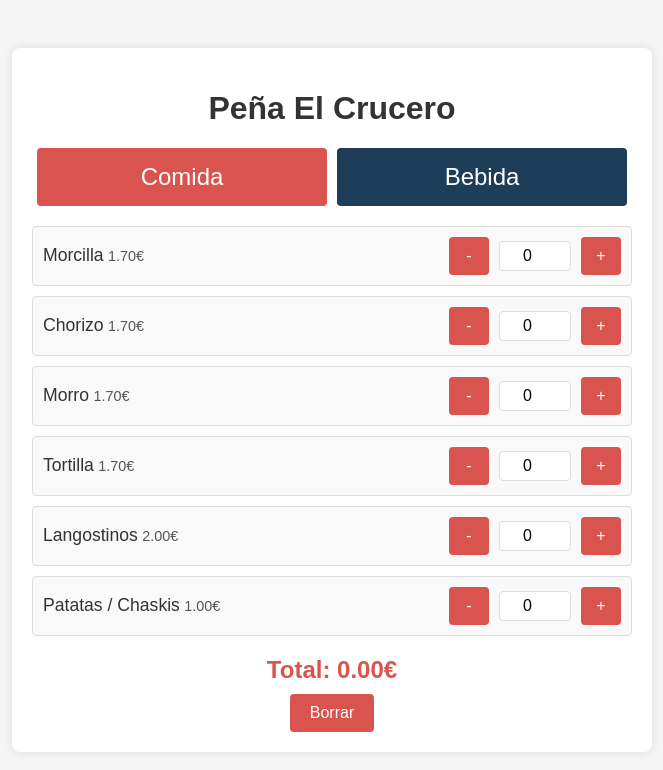
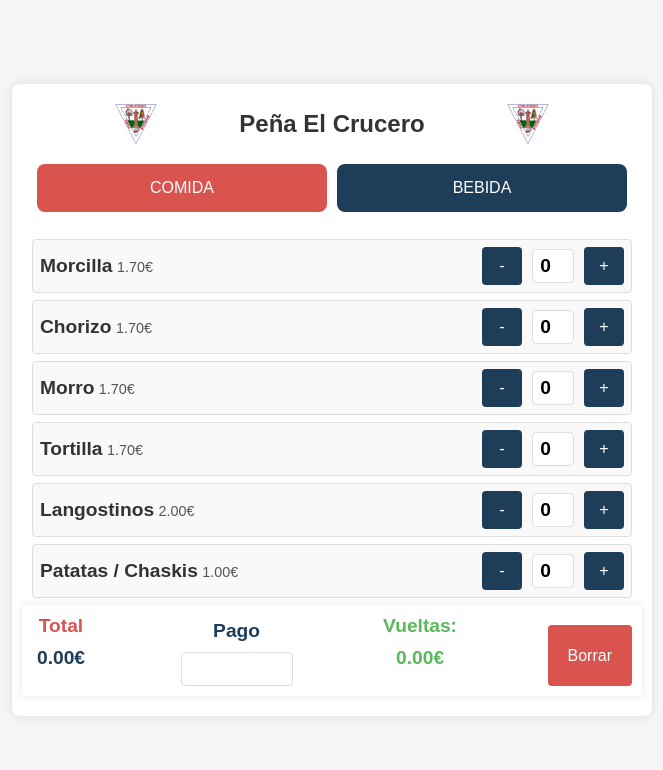
Before and after one commit to israel-ramos-serna/israel-ramos-serna.github.io, a plain HTML site: page index.html in a window 1280 px wide. Shown: the whole page, without its empty margins (308-971 px from the left). Drawn offline with Linux system fonts and the light colour scheme.

Commit message:
Add files via upload

```diff
--- a/index.html
+++ b/index.html
@@ -5,13 +5,18 @@
     <meta name="viewport" content="width=device-width, initial-scale=1.0">
     <title>Parral 2024</title>
     <link rel="stylesheet" href="styles.css">
+    <link rel="shortcut icon" type="image/x-icon" href="logo2.png" />
 </head>
 <body>
     <div class="container">
-        <h1>Peña El Crucero</h1>
+        <div class="branding">
+            <img src="logo2.png" alt="Logo" class="logo">
+            <h2>Peña El Crucero</h2>
+            <img src="logo2.png" alt="Logo" class="logo">
+        </div>
         <div class="tabs">
-            <button class="tab-link tab-link-comida" onclick="openTab('comida')">Comida</button>
-            <button class="tab-link tab-link-bebida" onclick="openTab('bebida')">Bebida</button>
+            <button class="tab-link tab-link-comida tab-selected" onclick="openTab('comida')">COMIDA</button>
+            <button class="tab-link tab-link-bebida" onclick="openTab('bebida')">BEBIDA</button>
         </div>
         <div id="comida" class="tab-content">
             <!-- Productos de comida -->
@@ -19,10 +24,23 @@
         <div id="bebida" class="tab-content" style="display: none;">
             <!-- Productos de bebida -->
         </div>
-        <div class="total">
-            <h2>Total: <span id="total-amount">0.00€</span></h2>
+        <div class="payment-section">
+            <div class="payment-info">
+                <div class="payment-label total-amount"  >Total</div>
+                <div class="payment-amount total-amount" id="total-amount">0.00€</div>
+            </div>
+            <div class="payment-info">
+                <div class="payment-label payment-amount" >Pago</div>
+                <input type="text" class="payment-input payment-amount" id="payment-input" oninput="calculateChange()" pattern="[0-9]*">
+            </div>
+            <div class="payment-info">
+                <div class="payment-label change-amount" >Vueltas:</div>
+                <div class="payment-amount change-amount" id="change-amount">0.00€</div>
+            </div>
             <button id="reset-button" onclick="resetQuantities()">Borrar</button>
         </div>
+
+
     </div>
     <script src="script.js"></script>
 </body>
--- a/script.js
+++ b/script.js
@@ -9,8 +9,7 @@ document.addEventListener('DOMContentLoaded', () => {
             { name: 'Patatas / Chaskis', price: 1, quantity: 0 }
         ],
         bebida: [
-            { name: 'Caña / Caña con Limón', price: 1.3, quantity: 0 },
-            { name: 'Calimocho', price: 1.3, quantity: 0 },
+            { name: 'Caña/Con Limón', price: 1.3, quantity: 0 },
             { name: 'Vino', price: 1.3, quantity: 0 },
             { name: 'Cachi', price: 4.5, quantity: 0 },
             { name: 'Refresco', price: 1.7, quantity: 0 },
@@ -32,9 +31,9 @@ document.addEventListener('DOMContentLoaded', () => {
                     <span class="product-price">${product.price.toFixed(2)}€</span>
                 </div>
                 <div class="product-controls">
-                    <button class="${category === 'comida' ? 'button-comida' : ''}" onclick="updateQuantity('${category}', ${index}, -1)">-</button>
+                    <button class="${product.quantity > 0 ? 'button-nonzero' : 'button-zero'}" onclick="updateQuantity('${category}', ${index}, -1)">-</button>
                     <input type="number" value="${product.quantity}" onchange="setQuantity('${category}', ${index}, this.value)">
-                    <button class="${category === 'comida' ? 'button-comida' : ''}" onclick="updateQuantity('${category}', ${index}, 1)">+</button>
+                    <button class="${product.quantity > 0 ? 'button-nonzero' : 'button-zero'}" onclick="updateQuantity('${category}', ${index}, 1)">+</button>
                 </div>
             `;
             container.appendChild(productElement);
@@ -63,6 +62,10 @@ document.addEventListener('DOMContentLoaded', () => {
             tab.style.display = 'none';
         });
         document.getElementById(category).style.display = 'block';
+        document.querySelectorAll('.tab-link').forEach(button => {
+            button.classList.remove('tab-selected');
+        });
+        document.querySelector(`.tab-link-${category}`).classList.add('tab-selected');
         renderProducts(category);
     }
 
@@ -74,6 +77,13 @@ document.addEventListener('DOMContentLoaded', () => {
             });
         });
         document.getElementById('total-amount').textContent = total.toFixed(2) + '€';
+        const totalAmountBottom = document.getElementById('total-amount');
+        if (totalAmountBottom) {
+            totalAmountBottom.textContent = total.toFixed(2) + '€';
+        }
+        if(document.getElementById('payment-input').value != ""){
+            calculateChange();
+        }
     }
 
     window.resetQuantities = function() {
@@ -83,8 +93,23 @@ document.addEventListener('DOMContentLoaded', () => {
             });
         });
         renderProducts(document.querySelector('.tab-content:not([style*="display: none"])').id);
+        document.getElementById('payment-input').value="";
         updateTotal();
+        calculateChange();
     }
+
+    window.calculateChange = function() {
+        const totalAmountElement = document.getElementById('total-amount');
+        const totalAmount = totalAmountElement ? parseFloat(totalAmountElement.textContent.replace('€', '')) : 0;
+        const paymentInput = document.getElementById('payment-input').value.replace(',', '.');
+        const paymentAmount = parseFloat(paymentInput) || 0;
+        const change = paymentAmount - totalAmount;
+        document.getElementById('change-amount').textContent = change.toFixed(2) + '€';
+    }
+
+    document.getElementById('payment-input').addEventListener('input', function() {
+        this.value = this.value.replace(/[^0-9.,]/g, '');
+    });
 
     openTab('comida');
 });
--- a/styles.css
+++ b/styles.css
@@ -16,17 +16,36 @@ body {
     padding: 20px;
     border-radius: 8px;
     box-shadow: 0 0 10px rgba(0, 0, 0, 0.1);
+    display: flex;
+    flex-direction: column;
+    align-items: center;
 }
 
-h1 {
-    text-align: center;
+.branding {
+    display: flex;
+    align-items: center;
+    justify-content: space-evenly;
+    margin-bottom: 20px;
+    width: 100%;
+}
+
+.branding .logo {
+    width: 50px;
+    height: auto;
+    margin: 0 15px;
+}
+
+.branding h2 {
+    margin: 0;
     color: #333;
+    font-size: 1.5em;
 }
 
 .tabs {
     display: flex;
     justify-content: center;
     margin-bottom: 20px;
+    width: 100%;
 }
 
 .tab-link {
@@ -35,11 +54,11 @@ h1 {
     padding: 15px;
     margin: 0 5px;
     cursor: pointer;
-    border-radius: 4px;
+    border-radius: 8px;
     color: white;
     transition: background 0.3s;
     flex: 1;
-    font-size: 1.5em;
+    font-size: 1em;
 }
 
 .tab-link:hover {
@@ -47,16 +66,22 @@ h1 {
 }
 
 .tab-link-comida {
-    background: #d9534f;
+    background: #1e3d59;
 }
 
-.tab-link-comida:hover {
-    background: #b52b27;
+.tab-link-bebida {
+    background: #1e3d59;
 }
 
+.tab-selected {
+    background: #d9534f !important;
+}
 
 .tab-content {
     display: none;
+    width: 100%;
+    flex-grow: 1;
+    overflow-y: auto;
 }
 
 .tab-content.active {
@@ -67,16 +92,17 @@ h1 {
     display: flex;
     justify-content: space-between;
     align-items: center;
-    margin: 10px 0;
-    padding: 10px;
+    margin: 7px 0;
+    padding: 7px;
     background: #f9f9f9;
     border: 1px solid #ddd;
     border-radius: 4px;
 }
 
 .product-name {
-    font-size: 1.1em;
+    font-size: 1.2em;
     color: #333;
+    font-weight: bold;
 }
 
 .product-price {
@@ -90,18 +116,17 @@ h1 {
 }
 
 .product-controls input {
-    width: 60px;
+    width: 30px;
     text-align: center;
     margin: 0 10px;
     border: 1px solid #ddd;
     border-radius: 4px;
     padding: 5px;
-    font-size: 1em;
+    font-size: 1.2em;
+    font-weight: bold;
 }
 
 .product-controls button {
-    background: #1e3d59;
-    color: white;
     border: none;
     padding: 10px;
     cursor: pointer;
@@ -111,22 +136,30 @@ h1 {
     min-width: 40px;
 }
 
+.button-zero {
+    background: #1e3d59;
+    color: white;
+}
+
+.button-nonzero {
+    background: #d9534f;
+    color: white;
+}
+
 .product-controls button:hover {
     background: #162a40;
-}
-
-.product-controls .button-comida {
-    background: #d9534f;
-}
-
-.product-controls .button-comida:hover {
-    background: #b52b27;
 }
 
 .total {
     text-align: center;
     margin-top: 20px;
     color: #d9534f;
+    position: sticky;
+    bottom: 0;
+    background: white;
+    width: 100%;
+    padding: 10px 0;
+    box-shadow: 0 -2px 10px rgba(0, 0, 0, 0.1);
 }
 
 .total h2 {
@@ -150,27 +183,50 @@ h1 {
     background: #b52b27;
 }
 
-/* @media (max-width: 600px) {
-    .container {
+.payment-section {
+    display: flex;
+    justify-content: space-between;
     width: 100%;
+    margin-top: 0px;
     padding: 10px;
+    /* background: #f5f5f5; */
+    border-radius: 4px;
+    box-shadow: 0 0 10px rgba(0, 0, 0, 0.1);
 }
 
-    .product-controls input {
-        width: 40px;
-        margin: 0 5px;
-        padding: 3px;
-        font-size: 0.9em;
+.payment-info {
+    display: flex;
+    flex-direction: column;
+    align-items: center;
+    font-weight: bold;
 }
 
-    .product-controls button {
-        padding: 10px;
-        font-size: 0.9em;
+.payment-label {
+    font-size: 1.2em;
+    margin-bottom: 5px;
+    font-weight: bold;
 }
 
-    .tab-link {
-        padding: 15px;
-        font-size: 0.9em;
+.payment-amount, .payment-input {
+    font-size: 1.2em;
+    padding: 5px;
+    text-align: center;
 }
 
-} */
+.payment-input {
+    width: 100px;
+    border: 1px solid #ddd;
+    border-radius: 4px;
+}
+
+.total-amount {
+    color: #d9534f;
+}
+
+.payment-amount {
+    color: #1e3d59;
+}
+
+.change-amount {
+    color: #5cb85c;
+}
```
Also changed, not shown: logo2.png (added). Lines whose indentation alone changed are shown as unchanged.
